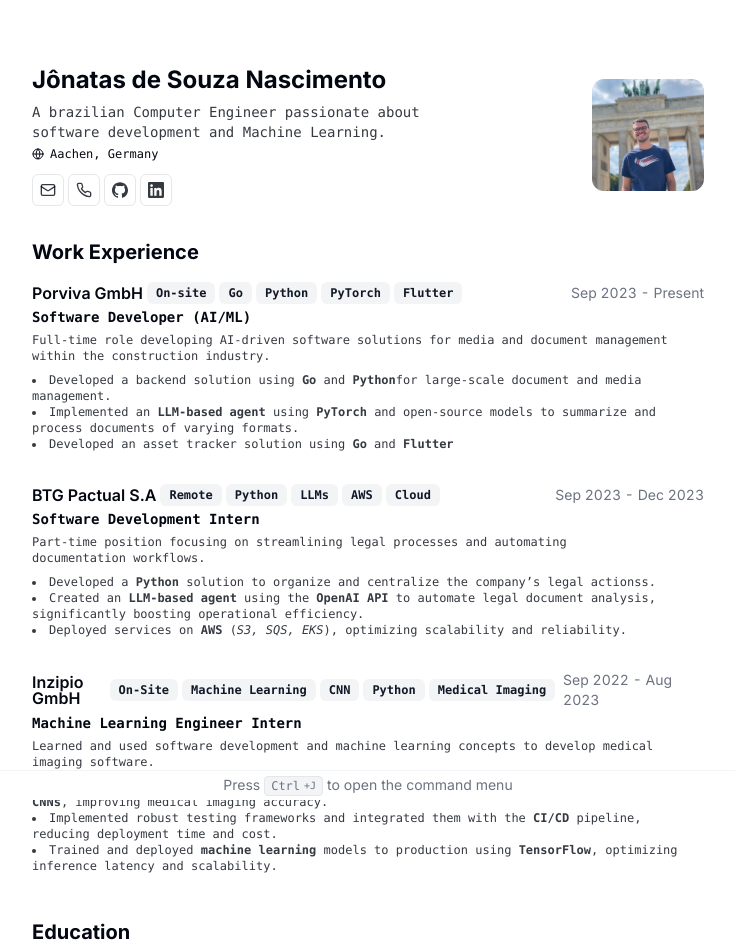
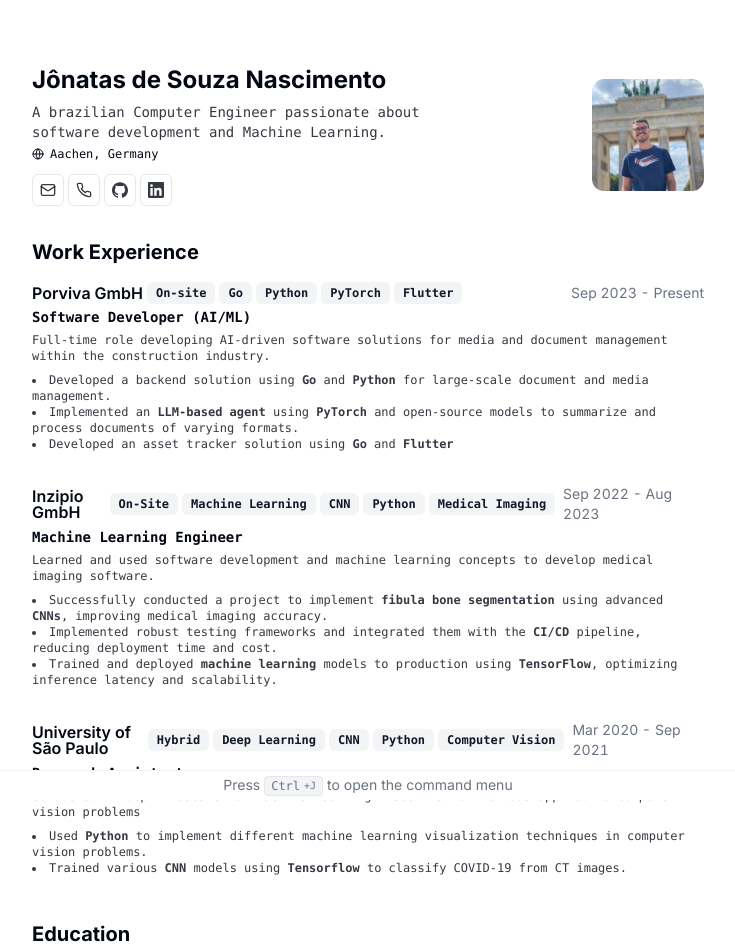
Before and after one commit to jo-nsc/cv, a Next.js app: page / in a window 1280 px wide. Shown: the top 952 px of the page, without its empty margins (272-1007 px from the left). Built offline with nearby package versions, Linux system fonts and the light colour scheme.

Commit message:
updated data

```diff
--- a/src/data/resume-data.tsx
+++ b/src/data/resume-data.tsx
@@ -79,7 +79,7 @@ export const RESUME_DATA = {
           document management within the construction industry.
           <ul className="list-inside list-disc mt-2">
             <li>
-              Developed a backend solution using <strong>Go</strong> and <strong>Python</strong>for
+              Developed a backend solution using <strong>Go</strong> and <strong>Python</strong> for
               large-scale document and media management.
             </li>
             <li>
@@ -94,60 +94,31 @@ export const RESUME_DATA = {
         </>
       ),
     },
-    {
-      company: "BTG Pactual S.A",
-      link: "https://www.btgpactual.com/",
-      badges: ["Remote", "Python", "LLMs", "AWS", "Cloud"],
-      title: "Software Development Intern",
-      logo: ParabolLogo, // Change or remove if you prefer a different placeholder
-      start: "Sep 2023",
-      end: "Dec 2023",
-      description: (
-        <>
-          Part-time position focusing on streamlining legal processes and
-          automating documentation workflows.
-          <ul className="list-inside list-disc mt-2">
-            <li>
-              Developed a <strong>Python</strong> solution to organize and
-              centralize the company’s legal actionss.
-            </li>
-            <li>
-              Created an <strong>LLM-based agent</strong> using the{" "}
-              <strong>OpenAI API</strong> to automate legal document analysis,
-              significantly boosting operational efficiency.
-            </li>
-            <li>
-              Deployed services on <strong>AWS</strong> (
-              <em>S3, SQS, EKS</em>), optimizing scalability and reliability.
-            </li>
-          </ul>
-        </>
-      ),
-    },
     // {
-    //   company: "LfB Institute – RWTH-Aachen University Hospital",
-    //   link: "https://www.lfb.rwth-aachen.de/", // If there's a real link
-    //   badges: ["Academic", "Deep Learning", "CNN", "Python", "Computer Vision"],
-    //   title: "Master Thesis Student",
-    //   logo: ClevertechLogo, // Placeholder logo
-    //   start: "Mar 2023",
-    //   end: "Aug 2023",
+    //   company: "BTG Pactual S.A",
+    //   link: "https://www.btgpactual.com/",
+    //   badges: ["Remote", "Python", "LLMs", "AWS", "Cloud"],
+    //   title: "Software Development Intern",
+    //   logo: ParabolLogo, // Change or remove if you prefer a different placeholder
+    //   start: "Sep 2023",
+    //   end: "Dec 2023",
     //   description: (
     //     <>
-    //       Conducted in-depth research on deep learning methods for medical image
-    //       segmentation.
+    //       Part-time position focusing on streamlining legal processes and
+    //       automating documentation workflows.
     //       <ul className="list-inside list-disc mt-2">
     //         <li>
-    //           Designed and trained convolutional neural networks to automatically
-    //           segment bones from <strong>CT images</strong>.
+    //           Developed a <strong>Python</strong> solution to organize and
+    //           centralize the company’s legal actionss.
     //         </li>
     //         <li>
-    //           Collaborated with clinical professionals and integrated feedback
-    //           to improve segmentation accuracy.
+    //           Created an <strong>LLM-based agent</strong> using the{" "}
+    //           <strong>OpenAI API</strong> to automate legal document analysis,
+    //           significantly boosting operational efficiency.
     //         </li>
     //         <li>
-    //           Experimented with data augmentation techniques to enhance model
-    //           robustness and consistency.
+    //           Deployed services on <strong>AWS</strong> (
+    //           <em>S3, SQS, EKS</em>), optimizing scalability and reliability.
     //         </li>
     //       </ul>
     //     </>
@@ -157,7 +128,7 @@ export const RESUME_DATA = {
       company: "Inzipio GmbH",
       link: "https://inzipio-medical.com", // Replace with the actual company link
       badges: ["On-Site", "Machine Learning", "CNN", "Python", "Medical Imaging"],
-      title: "Machine Learning Engineer Intern",
+      title: "Machine Learning Engineer",
       logo: ClevertechLogo, // Use an appropriate logo import or placeholder
       start: "Sep 2022",
       end: "Aug 2023",
@@ -179,6 +150,30 @@ export const RESUME_DATA = {
               Trained and deployed <strong>machine learning</strong> models to production using{" "}
               <strong>TensorFlow</strong>, optimizing inference latency and
               scalability.
+            </li>
+          </ul>
+        </>
+      ),
+    },
+    {
+      company: "University of São Paulo",
+      link: "https://www.lfb.rwth-aachen.de/", // If there's a real link
+      badges: ["Hybrid", "Deep Learning", "CNN", "Python", "Computer Vision"],
+      title: "Research Assistant",
+      logo: ClevertechLogo, // Placeholder logo
+      start: "Mar 2020",
+      end: "Sep 2021",
+      description: (
+        <>
+          Conducted in-depth research on machine learning visualization methods applied to computer vision problems
+          <ul className="list-inside list-disc mt-2">
+            <li>
+              Used <strong>Python</strong> to implement different machine learning visualization techniques
+              in computer vision problems.
+            </li>
+            <li>
+              Trained various <strong>CNN</strong> models using <strong>Tensorflow</strong> to classify COVID-19
+              from CT images.
             </li>
           </ul>
         </>
```
